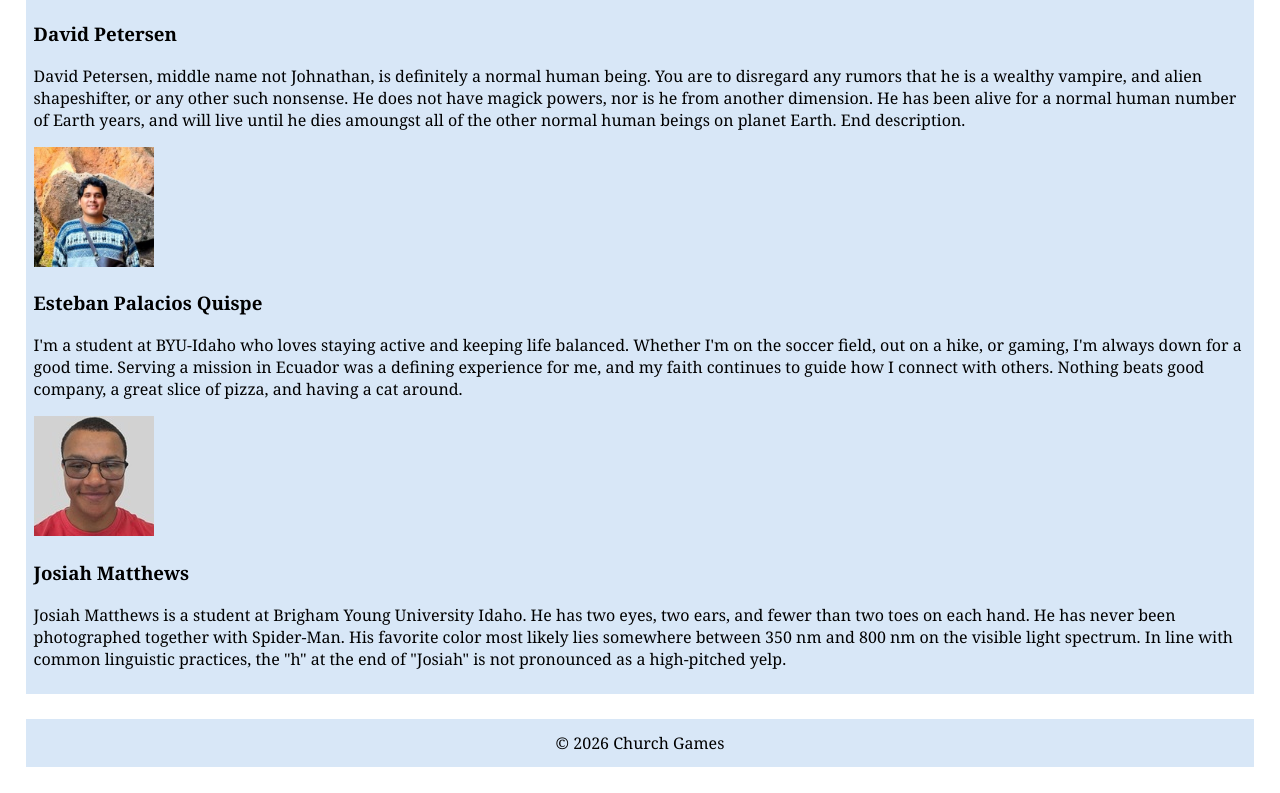
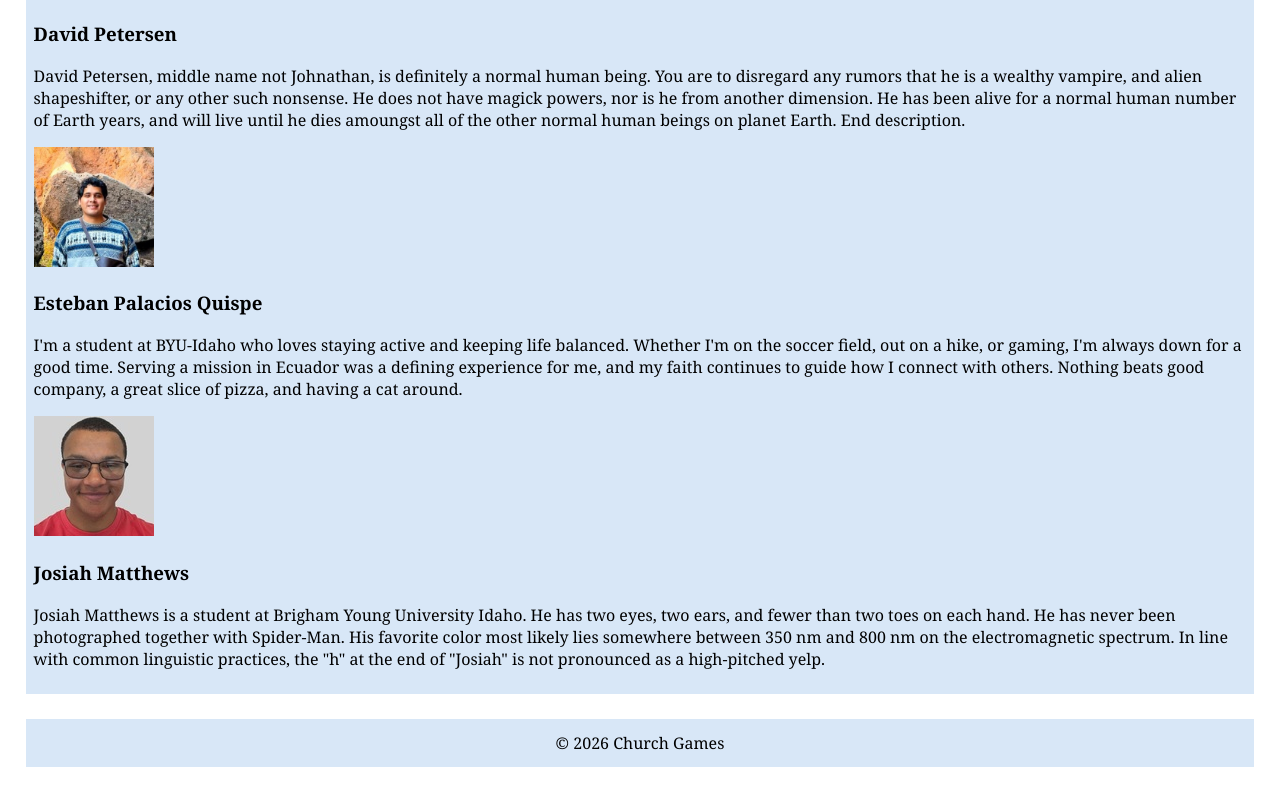
Before and after one commit to Shadey707/Church-Game-Website, a plain HTML site: page creators.html in a window 1280 px wide. Shown: the part 589-1382 px from the top of the page. Drawn offline with Linux system fonts and the light colour scheme.

Commit message:
fixed typo

```diff
--- a/creators.html
+++ b/creators.html
@@ -72,7 +72,7 @@
                 <h3>Josiah Matthews</h3>
                 <p>Josiah Matthews is a student at Brigham Young University Idaho. He has two eyes, two ears, and fewer
                     than two toes on each hand. He has never been photographed together with Spider-Man. His favorite
-                    color most likely lies somewhere between 350 nm and 800 nm on the visible light spectrum. In line
+                    color most likely lies somewhere between 350 nm and 800 nm on the electromagnetic spectrum. In line
                     with common linguistic practices, the "h" at the end of "Josiah" is not pronounced as a high-pitched
                     yelp.</p>
             </section>
```
